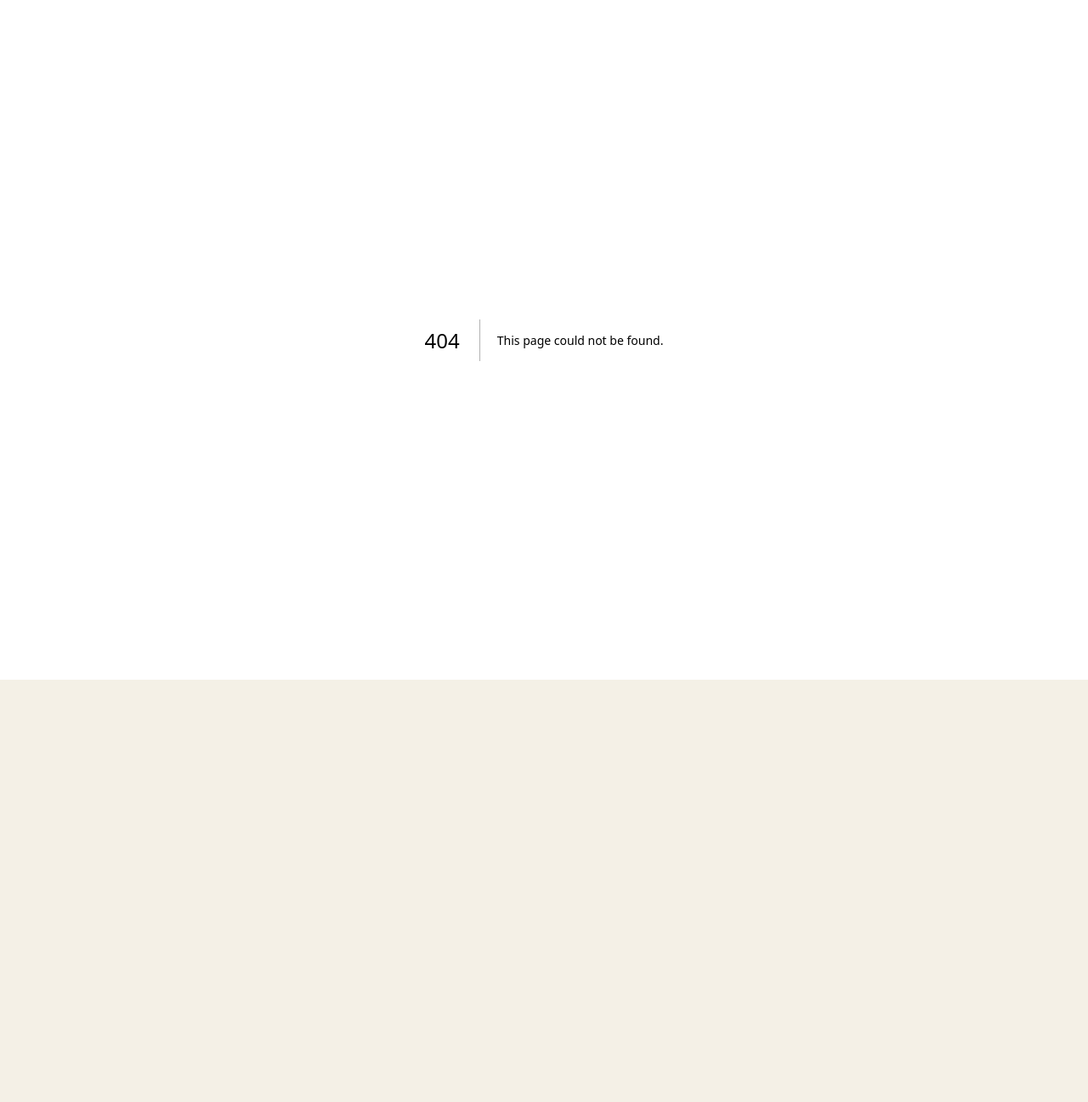
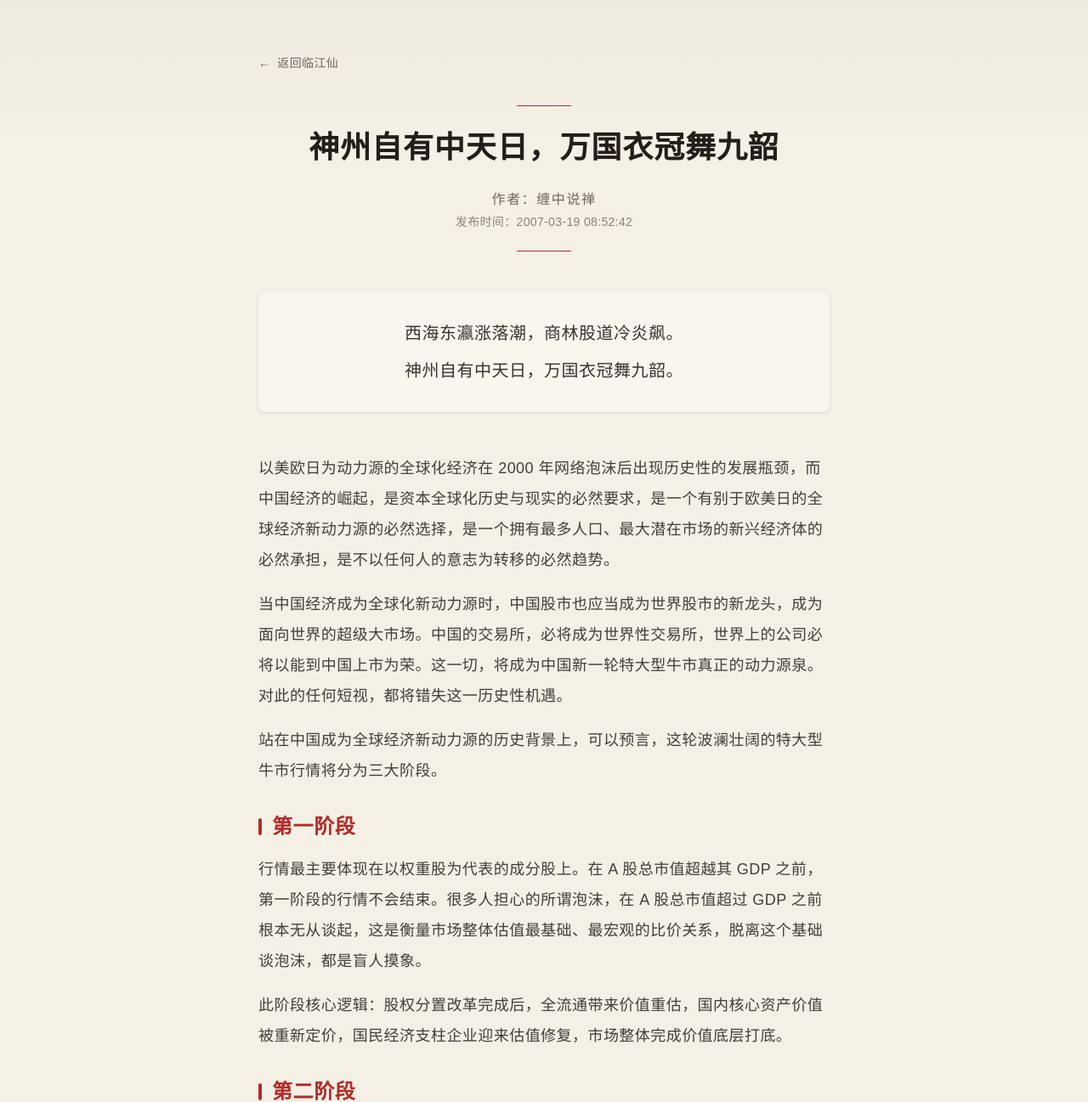
Before and after one commit to richaliu/kingchan-vip, a Next.js app: page /article in a window 1280 px wide. Before the commit this address had no page. Shown: the top 1297 px of the page at 85% size. Before the commit the page ends 800 px from the top, so only its background shows below. Built offline with nearby package versions, Linux system fonts and the light colour scheme; a web font is replaced by a local one.

Commit message:
feat: add new article page and related components with detailed content

```diff
--- /dev/null
+++ b/app/article/page.tsx
@@ -0,0 +1,11 @@
+import type { Metadata } from "next"
+import { ArticleView } from "@/components/article-view"
+
+export const metadata: Metadata = {
+  title: "神州自有中天日，万国衣冠舞九韶",
+  description: "西海东瀛涨落潮，商林股道冷炎飙。神州自有中天日，万国衣冠舞九韶。",
+}
+
+export default function ArticlePage() {
+  return <ArticleView />
+}
--- /dev/null
+++ b/components/article-view.tsx
@@ -0,0 +1,135 @@
+import Link from "next/link"
+
+const OPENING_VERSE = [
+  "西海东瀛涨落潮，商林股道冷炎飙。",
+  "神州自有中天日，万国衣冠舞九韶。",
+]
+
+const SECTIONS: { heading?: string; paragraphs: string[] }[] = [
+  {
+    paragraphs: [
+      "以美欧日为动力源的全球化经济在 2000 年网络泡沫后出现历史性的发展瓶颈，而中国经济的崛起，是资本全球化历史与现实的必然要求，是一个有别于欧美日的全球经济新动力源的必然选择，是一个拥有最多人口、最大潜在市场的新兴经济体的必然承担，是不以任何人的意志为转移的必然趋势。",
+      "当中国经济成为全球化新动力源时，中国股市也应当成为世界股市的新龙头，成为面向世界的超级大市场。中国的交易所，必将成为世界性交易所，世界上的公司必将以能到中国上市为荣。这一切，将成为中国新一轮特大型牛市真正的动力源泉。对此的任何短视，都将错失这一历史性机遇。",
+      "站在中国成为全球经济新动力源的历史背景上，可以预言，这轮波澜壮阔的特大型牛市行情将分为三大阶段。",
+    ],
+  },
+  {
+    heading: "第一阶段",
+    paragraphs: [
+      "行情最主要体现在以权重股为代表的成分股上。在 A 股总市值超越其 GDP 之前，第一阶段的行情不会结束。很多人担心的所谓泡沫，在 A 股总市值超过 GDP 之前根本无从谈起，这是衡量市场整体估值最基础、最宏观的比价关系，脱离这个基础谈泡沫，都是盲人摸象。",
+      "此阶段核心逻辑：股权分置改革完成后，全流通带来价值重估，国内核心资产价值被重新定价，国民经济支柱企业迎来估值修复，市场整体完成价值底层打底。",
+    ],
+  },
+  {
+    heading: "第二阶段",
+    paragraphs: [
+      "行情主要体现在那些拥有全球成长性的股票上，以全球成长股行情为标志。在中国股市成为亚洲市值最大、最重要的股市之前，第二阶段不会结束。",
+      "随着中国制造业、出口、内需产业链走向全球，一批具备全球竞争力的龙头企业走出独立长牛；外资持续增配中国核心资产，A 股逐步取代日韩、东南亚市场，成为亚洲资本定价中心，人民币资产吸引力全面释放。",
+    ],
+  },
+  {
+    heading: "第三阶段",
+    paragraphs: [
+      "行情主要体现在那些拥有全球整合、重组能力的股票上，以全球整合、重组为标志。在中国股市成为世界上市值最大、最重要的股市之前，第三阶段不会结束。",
+      "这一阶段对应中国 GDP 总量登顶全球，人民币国际化完成，国内企业大规模海外并购、全球产业布局；全球资本、企业、资源主动向中国资本市场聚拢，A 股成为全球资产定价核心，实现百年未有之经济格局。",
+    ],
+  },
+  {
+    paragraphs: [
+      "很多人总把股市简单当成投机赌场，完全看不到资本市场承载大国复兴的历史使命。中国需要世界，而全球化经济下的世界更需要中国，这是现实要求也是历史必然。让中国经济成为世界经济的新动力，让中国金融市场成为世界金融市场的新龙头，这就是中国成为负责任大国所应该负起的历史性责任。",
+      "而这一轮历史性大牛市，不过是这历史性责任的一个必然的历史性呈现。这历史性的舞台，将赋予所有参与者历史性的机会，激发其最大的潜能与创造。",
+    ],
+  },
+]
+
+export function ArticleView() {
+  return (
+    <main className="relative min-h-svh px-6 py-16">
+      <div
+        aria-hidden="true"
+        className="pointer-events-none absolute inset-x-0 top-0 h-40 bg-gradient-to-b from-secondary/50 to-transparent"
+      />
+
+      <article className="relative z-10 mx-auto flex max-w-2xl flex-col">
+        {/* 返回 */}
+        <Link
+          href="/"
+          className="mb-10 inline-flex items-center gap-2 self-start text-sm tracking-wide text-muted-foreground transition-colors hover:text-accent focus-visible:outline-none focus-visible:ring-2 focus-visible:ring-accent focus-visible:ring-offset-2 focus-visible:ring-offset-background"
+        >
+          <span aria-hidden="true">←</span>
+          返回临江仙
+        </Link>
+
+        {/* 标题区 */}
+        <header className="flex flex-col items-center gap-6 text-center">
+          <span className="h-px w-16 bg-accent" aria-hidden="true" />
+          <h1 className="text-3xl font-semibold leading-snug tracking-wide text-foreground sm:text-4xl text-balance">
+            神州自有中天日，万国衣冠舞九韶
+          </h1>
+          <div className="flex flex-col items-center gap-1">
+            <p className="text-sm tracking-widest text-muted-foreground sm:text-base">
+              作者：缠中说禅
+            </p>
+            <p className="text-sm tracking-wide text-muted-foreground/80">
+              发布时间：2007-03-19 08:52:42
+            </p>
+          </div>
+          <span className="h-px w-16 bg-accent" aria-hidden="true" />
+        </header>
+
+        {/* 起首诗 */}
+        <div className="mt-12 flex flex-col items-center gap-3 rounded-sm bg-card px-6 py-8 shadow-sm">
+          {OPENING_VERSE.map((line, i) => (
+            <p
+              key={i}
+              className="text-center text-lg leading-relaxed tracking-wide text-foreground/90 sm:text-xl text-pretty"
+            >
+              {line}
+            </p>
+          ))}
+        </div>
+
+        {/* 正文 */}
+        <div className="mt-12 flex flex-col gap-8">
+          {SECTIONS.map((section, i) => (
+            <section key={i} className="flex flex-col gap-4">
+              {section.heading ? (
+                <h2 className="flex items-center gap-3 text-xl font-semibold tracking-wide text-accent sm:text-2xl">
+                  <span className="h-5 w-1 rounded-sm bg-accent" aria-hidden="true" />
+                  {section.heading}
+                </h2>
+              ) : null}
+              {section.paragraphs.map((p, j) => (
+                <p
+                  key={j}
+                  className="text-base leading-loose tracking-wide text-foreground/85 sm:text-lg text-pretty"
+                >
+                  {p}
+                </p>
+              ))}
+            </section>
+          ))}
+        </div>
+
+        {/* 结句 */}
+        <div className="mt-14 flex flex-col items-center gap-3">
+          <p className="text-sm tracking-widest text-muted-foreground">正是：</p>
+          {OPENING_VERSE.map((line, i) => (
+            <p
+              key={i}
+              className="text-center text-lg leading-relaxed tracking-wide text-foreground/90 sm:text-xl text-pretty"
+            >
+              {line}
+            </p>
+          ))}
+          <span
+            className="mt-6 flex h-12 w-12 items-center justify-center rounded-sm bg-accent font-brush text-lg text-accent-foreground shadow-sm"
+            aria-label="印章"
+          >
+            禅
+          </span>
+        </div>
+      </article>
+    </main>
+  )
+}
--- a/components/poem-scroll.tsx
+++ b/components/poem-scroll.tsx
@@ -1,3 +1,5 @@
+import Link from "next/link"
+
 const LINES = [
   "浊水倾波三万里，愀然独坐孤峰。",
   "龙潜狮睡候飙风。",
@@ -48,16 +50,22 @@ export function PoemScroll() {
           </p>
         </div>
 
-        {/* 印章 */}
-        <footer className="mt-10 flex items-center gap-4">
-          <span className="h-px w-10 bg-border" aria-hidden="true" />
-          <span
-            className="flex h-12 w-12 items-center justify-center rounded-sm bg-accent font-brush text-lg text-accent-foreground shadow-sm"
-            aria-label="印章"
-          >
-            词
+        {/* 印章按钮：点击进入文章页 */}
+        <footer className="mt-10 flex flex-col items-center gap-3">
+          <div className="flex items-center gap-4">
+            <span className="h-px w-10 bg-border" aria-hidden="true" />
+            <Link
+              href="/article"
+              aria-label="阅读文章：神州自有中天日，万国衣冠舞九韶"
+              className="flex h-12 w-12 items-center justify-center rounded-sm bg-accent font-brush text-lg text-accent-foreground shadow-sm transition-transform duration-200 hover:scale-110 focus-visible:outline-none focus-visible:ring-2 focus-visible:ring-accent focus-visible:ring-offset-2 focus-visible:ring-offset-background"
+            >
+              词
+            </Link>
+            <span className="h-px w-10 bg-border" aria-hidden="true" />
+          </div>
+          <span className="text-xs tracking-widest text-muted-foreground/70">
+            点击印章 · 展卷读文
           </span>
-          <span className="h-px w-10 bg-border" aria-hidden="true" />
         </footer>
       </article>
     </main>
```
Also changed, not shown: article.png (added), home.png (added).
